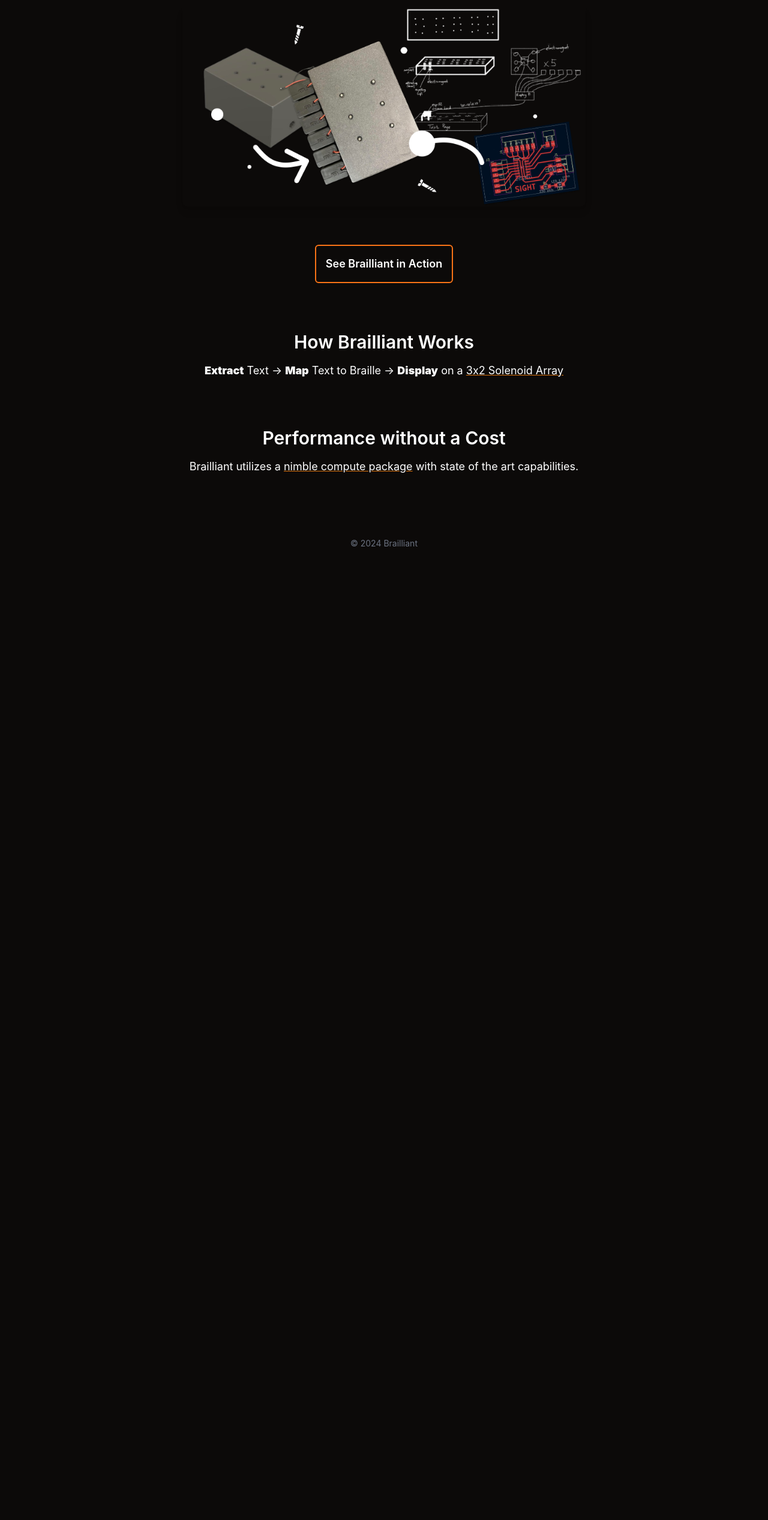
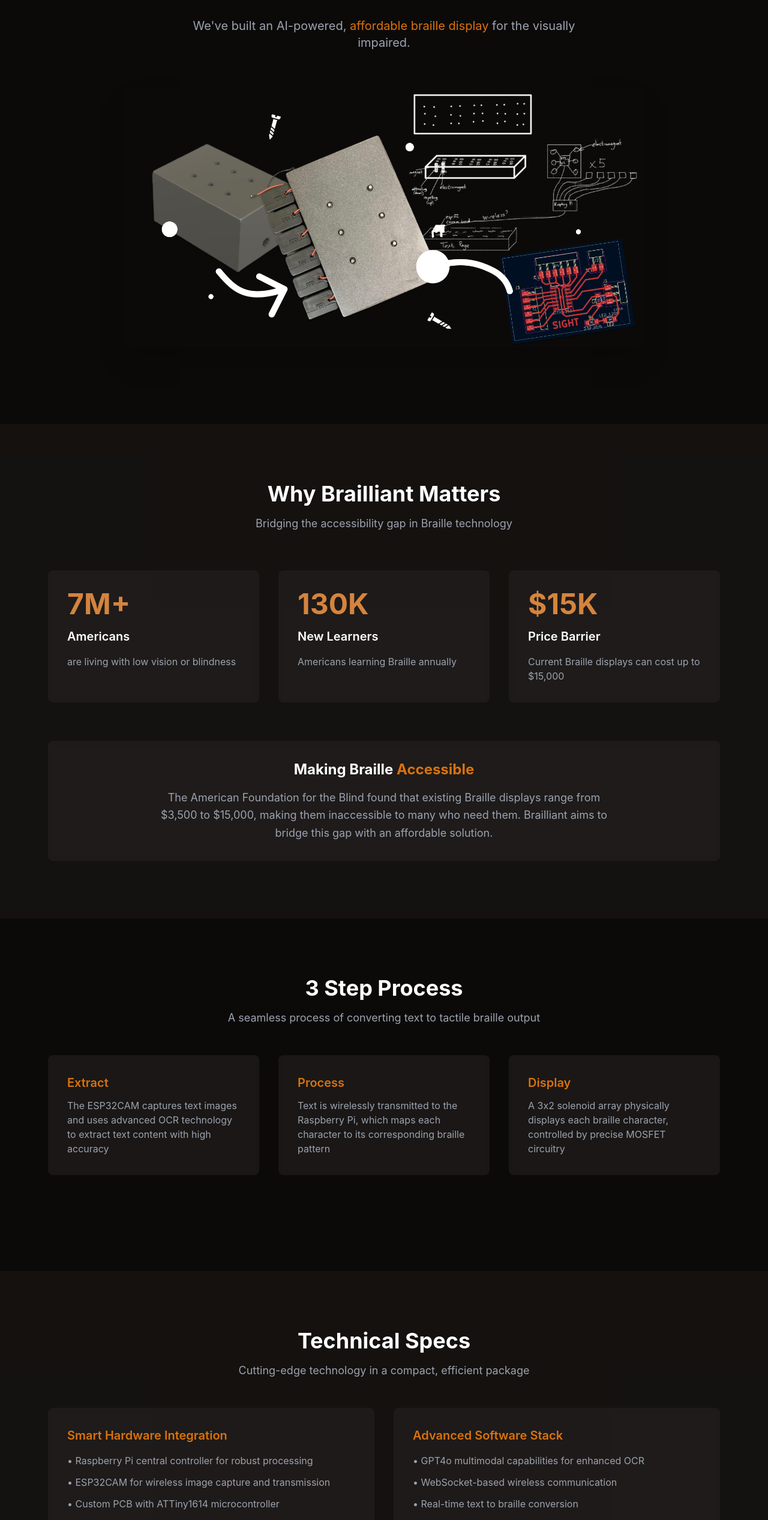
Before and after one commit to tkpepper15/braillebox, a Next.js app: page / in a window 1280 px wide. Shown: the part 259-2793 px from the top of the page at 60% size. Before the commit the page ends 1199 px from the top, so only its background shows below. Built offline with nearby package versions, Linux system fonts and the light colour scheme.

Commit message:
Commit message

```diff
--- a/app/page.tsx
+++ b/app/page.tsx
@@ -38,51 +38,153 @@
       <Navbar />
 
       {/* Hero Section */}
-      <main className={`flex flex-col justify-center pt-12 px-6 lg:px-12 ${isLoaded ? 'animate-loaded' : ''}`}>
-        <section className="mt-16 text-center max-w-4xl mx-auto">
-          <h1 className="text-4xl lg:text-4xl font-bold staggered-element leading-tight">
-            <span className="orange">Brailliant</span>ly Empowering Low-Vision Individuals
+      <main className={`flex flex-col justify-center ${isLoaded ? 'animate-loaded' : ''}`}>
+        <section className="pt-16 mt-12 md:pt-24 pb-20 md:pb-32 px-4">
+          <div className="max-w-6xl mx-auto text-center">
+            <h1 className="text-3xl lg:text-6xl font-bold staggered-element leading-tight mb-6">
+              <span className="orange">Brailliant</span>ly Empowering<br />Low-Vision Individuals
             </h1>
-          <p className="text-lg mt-6 staggered-element">
-            We&apos;ve built an AI-powered, <span className="underline">affordable braille display</span> for the visually impaired.
+            <p className="text-xl text-gray-400 mt-6 staggered-element max-w-2xl mx-auto">
+              We&apos;ve built an AI-powered, <span className="orange">affordable braille display</span> for the visually impaired.
             </p>
-        </section>
+          </div>
 
-        {/* Product Image */}
-        <div className="flex justify-center mt-16 staggered-element">
+          <div className="max-w-4xl mx-auto mt-12 md:mt-16 px-4 staggered-element">
             <img
               src="/braillebox_topdown.png"
               alt="BrailleBox TopDown"
-            className="h-auto w-full max-w-2xl rounded-lg shadow-lg"
+              className="w-full rounded-lg shadow-2xl"
             />
           </div>
+        </section>
 
-        <div className="flex justify-center mt-8 staggered-element">
-          <a
-            href=""
-            className="custom-link mt-8 px-8 py-4 inline-block text-lg font-semibold rounded-md staggered-element custom-hover"
-            target="_blank"
-            style={{ maxWidth: '18rem', textAlign: 'center' }}
-            rel="noopener noreferrer"
-          >
-            See Brailliant in Action
-          </a>
+        <section className="py-16 md:py-24 bg-stone-900/50">
+          <div className="max-w-6xl mx-auto px-4 staggered-element">
+            <div className="max-w-6xl mx-auto staggered-element">
+              {/* Header */}
+              <div className="text-center mb-16">
+                <h2 className="text-3xl lg:text-4xl font-bold mb-4">
+                  Why Brailliant Matters
+                </h2>
+                <p className="text-lg text-gray-400">
+                  Bridging the accessibility gap in Braille technology
+                </p>
               </div>
 
-        {/* How It Works Section */}
-        <section className="mt-20 text-center max-w-4xl mx-auto staggered-element">
-          <h2 className="text-3xl font-semibold mb-4">How Brailliant Works</h2>
-          <p className="text-lg">
-            <span className="bold">Extract</span> Text → <span className="bold">Map</span> Text to Braille → <span className="bold">Display</span> on a <span className="underline">3x2 Solenoid Array</span>
+              {/* Stats Grid */}
+              <div className="grid grid-cols-1 md:grid-cols-2 lg:grid-cols-3 gap-8">
+                {/* Market Size Card */}
+                <div className="bg-stone-800/50 backdrop-blur-sm p-8 rounded-lg transition-all duration-300 hover:scale-105 hover:bg-stone-800">
+                  <div className="space-y-4">
+                    <h3 className="text-[#d4843e] text-5xl font-bold">7M+</h3>
+                    <p className="text-white text-xl font-semibold">Americans</p>
+                    <p className="text-gray-400">are living with low vision or blindness</p>
+                  </div>
+                </div>
+
+                {/* Growth Card */}
+                <div className="bg-stone-800/50 backdrop-blur-sm p-8 rounded-lg transition-all duration-300 hover:scale-105 hover:bg-stone-800">
+                  <div className="space-y-4">
+                    <h3 className="text-[#d4843e] text-5xl font-bold">130K</h3>
+                    <p className="text-white text-xl font-semibold">New Learners</p>
+                    <p className="text-gray-400">Americans learning Braille annually</p>
+                  </div>
+                </div>
+
+                {/* Market Gap Card */}
+                <div className="bg-stone-800/50 backdrop-blur-sm p-8 rounded-lg transition-all duration-300 hover:scale-105 hover:bg-stone-800">
+                  <div className="space-y-4">
+                    <h3 className="text-[#d4843e] text-5xl font-bold">$15K</h3>
+                    <p className="text-white text-xl font-semibold">Price Barrier</p>
+                    <p className="text-gray-400">Current Braille displays can cost up to $15,000</p>
+                  </div>
+                </div>
+              </div>
+
+              {/* Value Proposition */}
+              <div className="mt-16 text-center bg-stone-800/50 backdrop-blur-sm p-8 rounded-lg hover:bg-stone-800 transition-all duration-300">
+                <div className="max-w-3xl mx-auto">
+                  <h3 className="text-2xl font-bold mb-4">Making Braille <span className="orange">Accessible</span></h3>
+                  <p className="text-gray-400 text-lg leading-relaxed">
+                    The American Foundation for the Blind found that existing Braille displays range from
+                    $3,500 to $15,000, making them inaccessible to many who need them. Brailliant aims to
+                    bridge this gap with an affordable solution.
                   </p>
+                </div>
+              </div>
+            </div>
+          </div>
         </section>
 
-        {/* Statistics Section */}
-        <section className="mt-20 text-center max-w-4xl mx-auto staggered-element">
-          <h2 className="text-3xl font-semibold mb-4">Performance without a Cost</h2>
-          <p className="text-lg">
-          Brailliant utilizes a <span className="underline">nimble compute package</span> with state of the art capabilities.
+        <section className="py-16 md:py-24 bg-stone-950">
+          <div className="max-w-6xl mx-auto px-4 staggered-element">
+            <div className="text-center mb-12">
+              <h2 className="text-3xl lg:text-4xl font-bold mb-4">
+                3 Step Process
+              </h2>
+              <p className="text-lg text-gray-400 max-w-3xl mx-auto">
+                A seamless process of converting text to tactile braille output
               </p>
+            </div>
+
+            <div className="grid grid-cols-1 md:grid-cols-3 gap-8 mb-16">
+              <div className="bg-stone-800/50 backdrop-blur-sm p-8 rounded-lg hover:bg-stone-800 transition-all duration-300">
+                <h3 className="text-xl font-semibold mb-3 orange">Extract</h3>
+                <p className="text-gray-400">
+                  The ESP32CAM captures text images and uses advanced OCR technology to extract text content with high accuracy
+                </p>
+              </div>
+
+              <div className="bg-stone-800/50 backdrop-blur-sm p-8 rounded-lg hover:bg-stone-800 transition-all duration-300">
+                <h3 className="text-xl font-semibold mb-3 orange">Process</h3>
+                <p className="text-gray-400">
+                  Text is wirelessly transmitted to the Raspberry Pi, which maps each character to its corresponding braille pattern
+                </p>
+              </div>
+
+              <div className="bg-stone-800/50 backdrop-blur-sm p-8 rounded-lg hover:bg-stone-800 transition-all duration-300">
+                <h3 className="text-xl font-semibold mb-3 orange">Display</h3>
+                <p className="text-gray-400">
+                  A 3x2 solenoid array physically displays each braille character, controlled by precise MOSFET circuitry
+                </p>
+              </div>
+            </div>
+          </div>
+        </section>
+
+        <section className="py-16 md:py-24 bg-stone-900/50">
+          <div className="max-w-6xl mx-auto px-4 staggered-element">
+            <div className="text-center mb-12">
+              <h2 className="text-3xl lg:text-4xl font-bold mb-4">
+                Technical Specs
+              </h2>
+              <p className="text-lg text-gray-400 max-w-3xl mx-auto">
+                Cutting-edge technology in a compact, efficient package
+              </p>
+            </div>
+
+            <div className="grid grid-cols-1 md:grid-cols-2 gap-8">
+              <div className="bg-stone-800/50 backdrop-blur-sm p-8 rounded-lg hover:bg-stone-800 transition-all duration-300">
+                <h3 className="text-xl font-semibold mb-4 orange">Smart Hardware Integration</h3>
+                <ul className="space-y-3 text-gray-400">
+                  <li>• Raspberry Pi central controller for robust processing</li>
+                  <li>• ESP32CAM for wireless image capture and transmission</li>
+                  <li>• Custom PCB with ATTiny1614 microcontroller</li>
+                  <li>• IRF520 MOSFET-driven solenoid array</li>
+                </ul>
+              </div>
+
+              <div className="bg-stone-800/50 backdrop-blur-sm p-8 rounded-lg hover:bg-stone-800 transition-all duration-300">
+                <h3 className="text-xl font-semibold mb-4 orange">Advanced Software Stack</h3>
+                <ul className="space-y-3 text-gray-400">
+                  <li>• GPT4o multimodal capabilities for enhanced OCR</li>
+                  <li>• WebSocket-based wireless communication</li>
+                  <li>• Real-time text to braille conversion</li>
+                  <li>• Optimized power management system</li>
+                </ul>
+              </div>
+            </div>
+          </div>
         </section>
       </main>
     <Footer></Footer>
```
Lines whose indentation alone changed are shown as unchanged.
